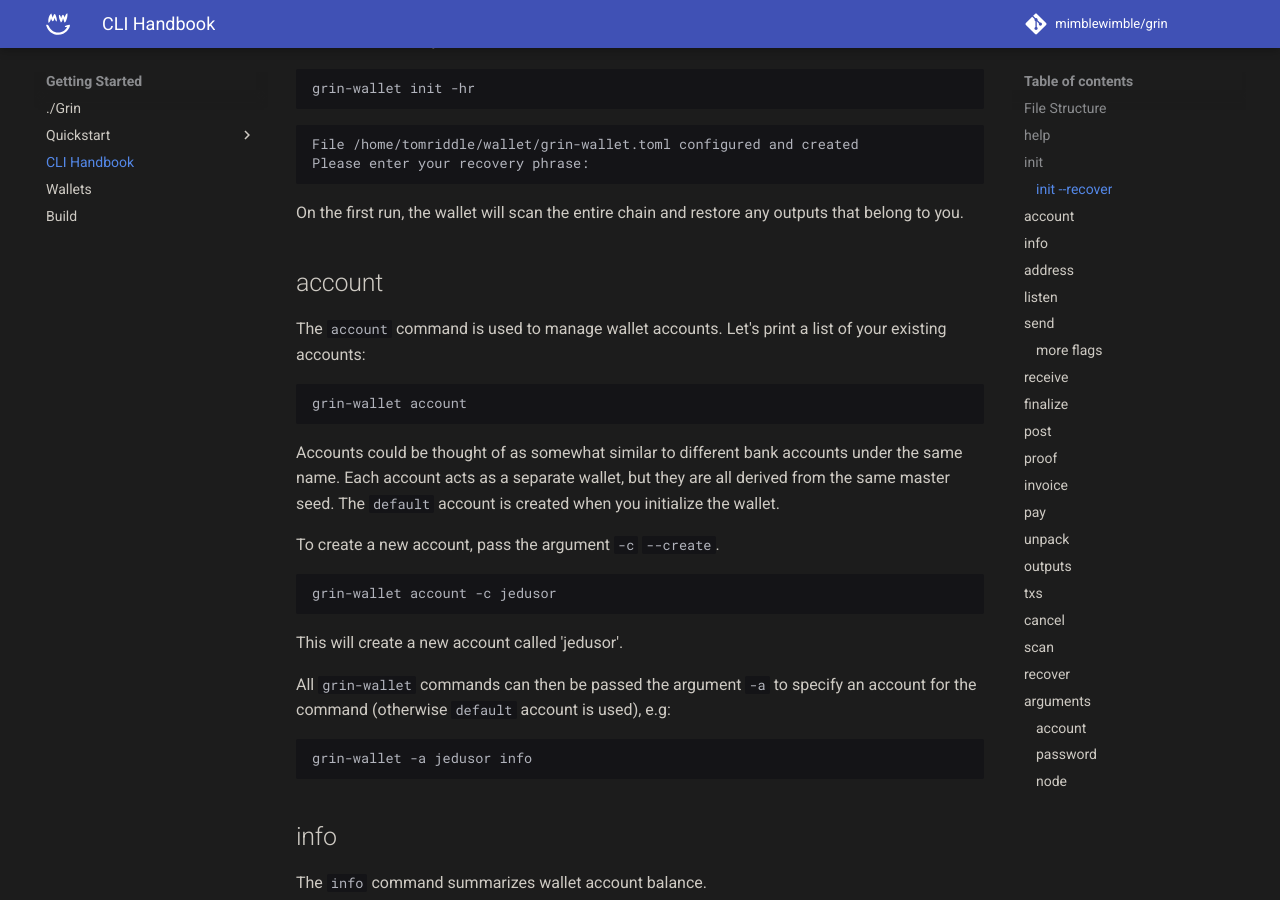
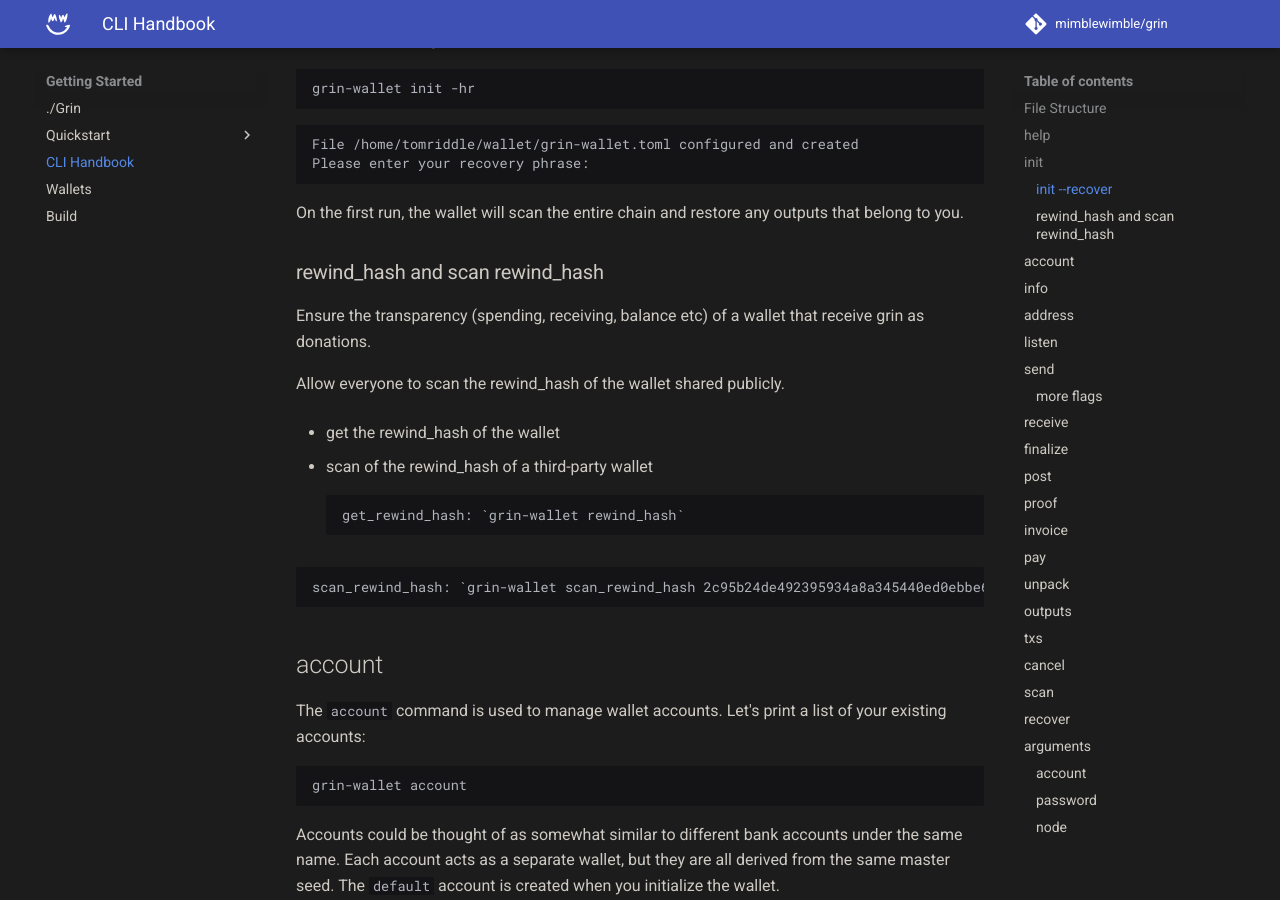
Before and after one commit to mimblewimble/docs, an MkDocs documentation site: the page built from docs/getting-started/wallet-handbook.md, in a window 1280 px wide and 900 px high, scrolled down 2173 px. Built offline with MkDocs 1.6.1 and Material for MkDocs 9.7.7, drawn with Linux system fonts in a browser that asks for light colours; comment, search, counter and statistics services are not loaded.

Commit message:
added rewind hash

````diff
--- a/docs/getting-started/wallet-handbook.md
+++ b/docs/getting-started/wallet-handbook.md
@@ -88,6 +88,26 @@
 ```
 
 On the first run, the wallet will scan the entire chain and restore any outputs that belong to you.
+
+
+### rewind_hash and scan rewind_hash
+
+Ensure the transparency (spending, receiving, balance etc) of a wallet that receive grin as donations.
+
+Allow everyone to scan the rewind_hash of the wallet shared publicly.
+
+
+   - get the rewind_hash of the wallet
+
+   - scan of the rewind_hash of a third-party wallet
+```text
+get_rewind_hash: `grin-wallet rewind_hash`
+```
+
+```text
+scan_rewind_hash: `grin-wallet scan_rewind_hash 2c95b24de492395934a8a345440ed0ebbe67ee0025b348712a927a91c7fe58e9`
+```
+
 
 ## account
 
````
Also changed, not shown: docs/wiki/services/list-of-services.md (+2 -5 lines).
